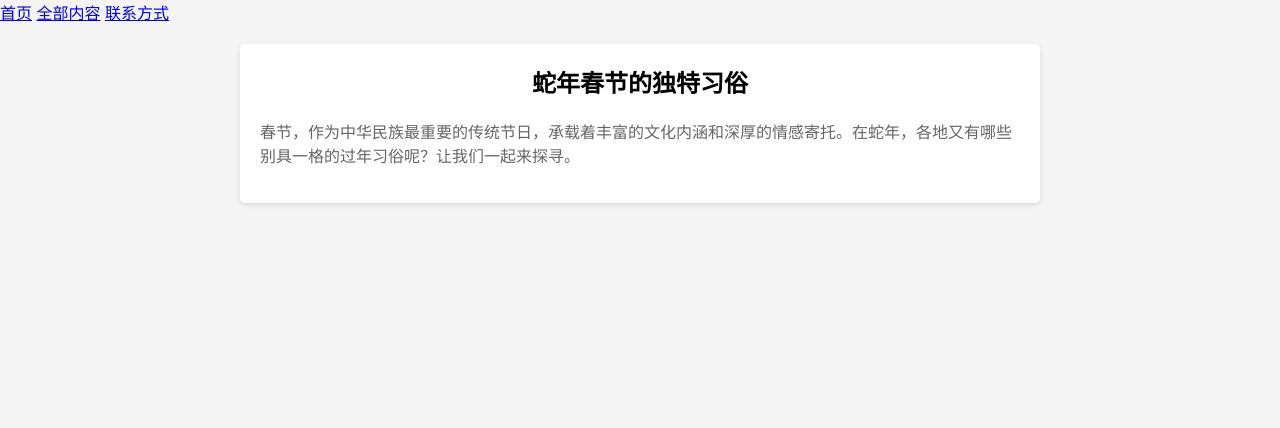
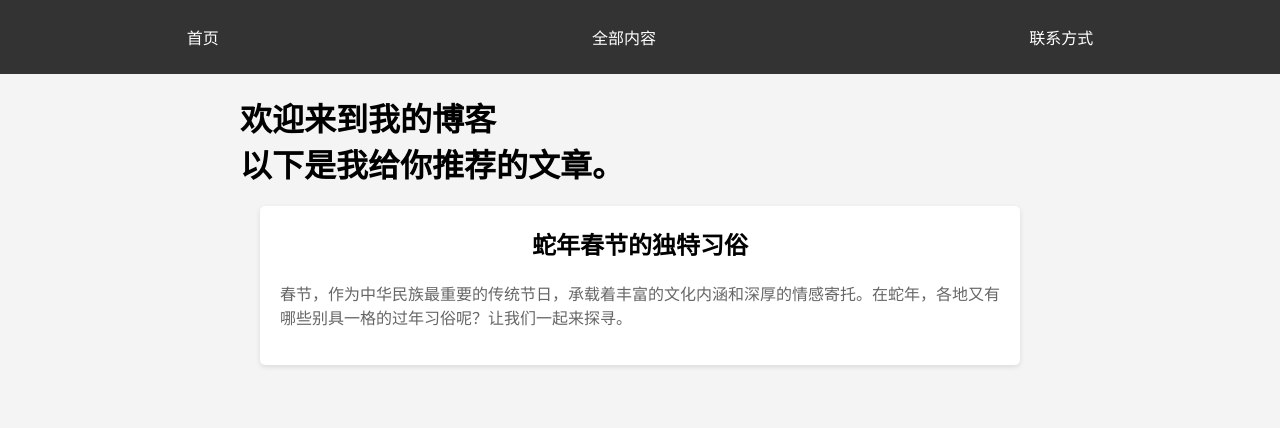
Before and after one commit to qiyu666/blog, a plain HTML site: page index.html in a window 1280 px wide. Drawn offline with Linux system fonts and the light colour scheme.

Commit message:
Update index.html

```diff
--- a/index.html
+++ b/index.html
@@ -11,6 +11,26 @@
             margin: 0;
             padding: 0;
             background-color: #f4f4f4;
+        }
+
+        /* 导航栏样式 */
+        nav {
+            background-color: #333;
+            color: white;
+            display: flex;
+            justify-content: space-around;
+            padding: 15px 0;
+        }
+
+        nav a {
+            color: white;
+            text-decoration: none;
+            padding: 10px 15px;
+            transition: background-color 0.3s;
+        }
+
+        nav a:hover {
+            background-color: #555;
         }
 
         header {
@@ -54,8 +74,8 @@
             text-decoration: none;
             padding: 8px 16px;
             border-radius: 3px;
-            margin: 10px auto; /* 水平居中 */
-            width: fit-content; /* 宽度自适应内容 */
+            margin: 10px auto;
+            width: fit-content;
         }
 
      .read-more:hover {
@@ -86,7 +106,8 @@
             margin-top: 20px;
         }
 
-      .comment-form input,.comment-form textarea {
+     .comment-form input,
+     .comment-form textarea {
             display: block;
             width: 100%;
             padding: 10px;
@@ -113,10 +134,14 @@
 <body>
     <!-- 导航栏 -->
     <nav>
-    <a href="https://blog.qiyu666.us.kg">首页</a>
-    <a href="#">全部内容</a>
+        <a href="index.html">首页</a>
+        <a href="content.html">全部内容</a>
         <a href="#">联系方式</a>
     </nav>
+    <div class="container">
+        <!-- ID:1 -->
+    <h1>欢迎来到我的博客</h1>
+    <h1>以下是我给你推荐的文章。</h1>
     <div class="container">
         <!-- ID:1 -->
         <div class="post">
@@ -124,5 +149,4 @@
             <p>春节，作为中华民族最重要的传统节日，承载着丰富的文化内涵和深厚的情感寄托。在蛇年，各地又有哪些别具一格的过年习俗呢？让我们一起来探寻。</p>
         </div>
 </body>
-
 </html>
```
Lines whose indentation alone changed are shown as unchanged.
